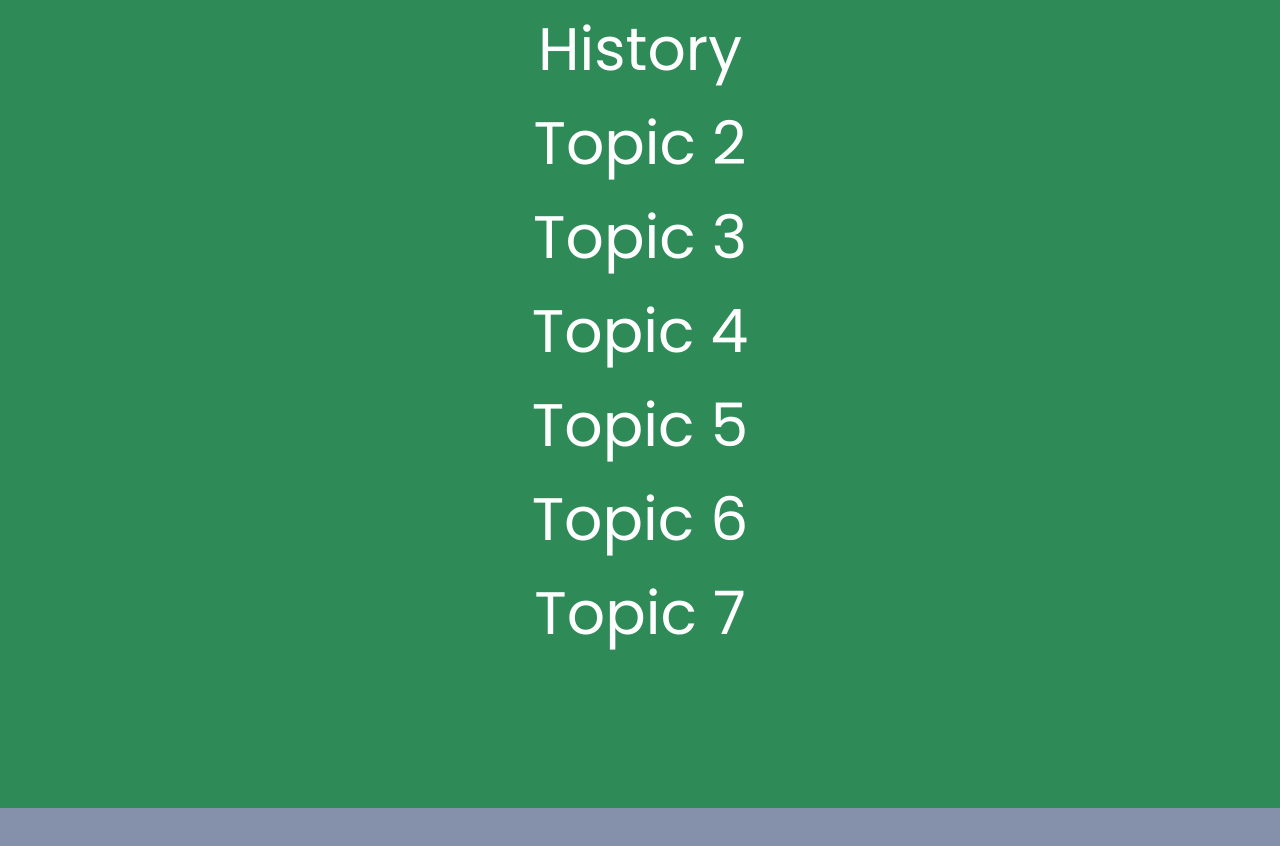
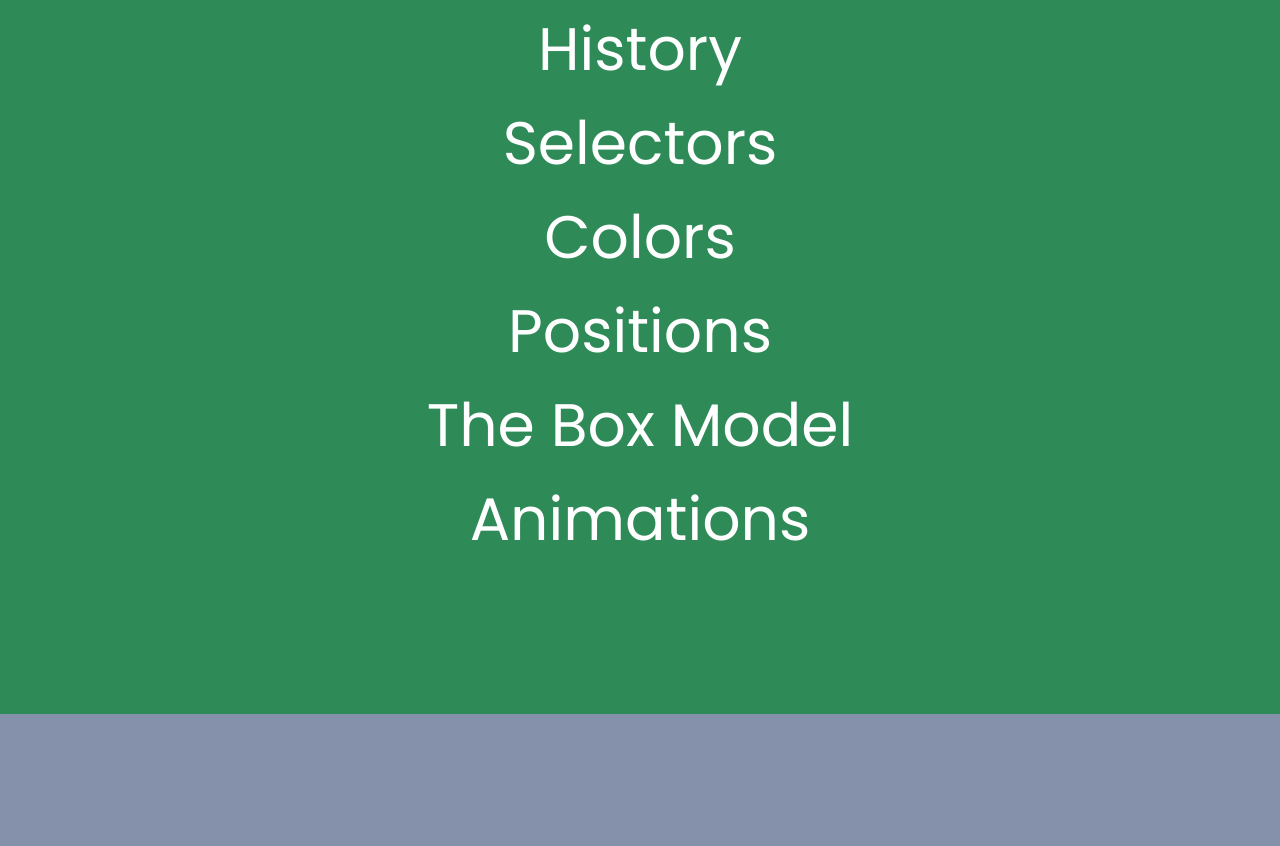
Before and after one commit to Jeimseu0919/Team-papasa, a plain HTML site: page Midterm/index.html in a window 1280 px wide. Shown: the part 3157-4003 px from the top of the page. Drawn offline with Linux system fonts and the light colour scheme.

Commit message:
Updated linking of other websites

```diff
--- a/Midterm/index.html
+++ b/Midterm/index.html
@@ -51,12 +51,11 @@
       </h1>
       <ul>
         <li><a href="./css/csshistory.html">History</a></li>
-        <li>Topic 2</li>
-        <li>Topic 3</li>
-        <li>Topic 4</li>
-        <li>Topic 5</li>
-        <li>Topic 6</li>
-        <li>Topic 7</li>
+        <li><a href="./css/CSSselectors.html">Selectors</a></li>
+        <li><a href="./css/CSScolors.html">Colors</a></li>
+        <li><a href="./css/CSSpositions.html">Positions</a></li>
+        <li><a href="./css/CSSboxmodel.html">The Box Model</a></li>
+        <li><a href="./css/CSSanimations.html">Animations</a></li>
       </ul>
 
 <!--Topic of ABOUT-->
```
